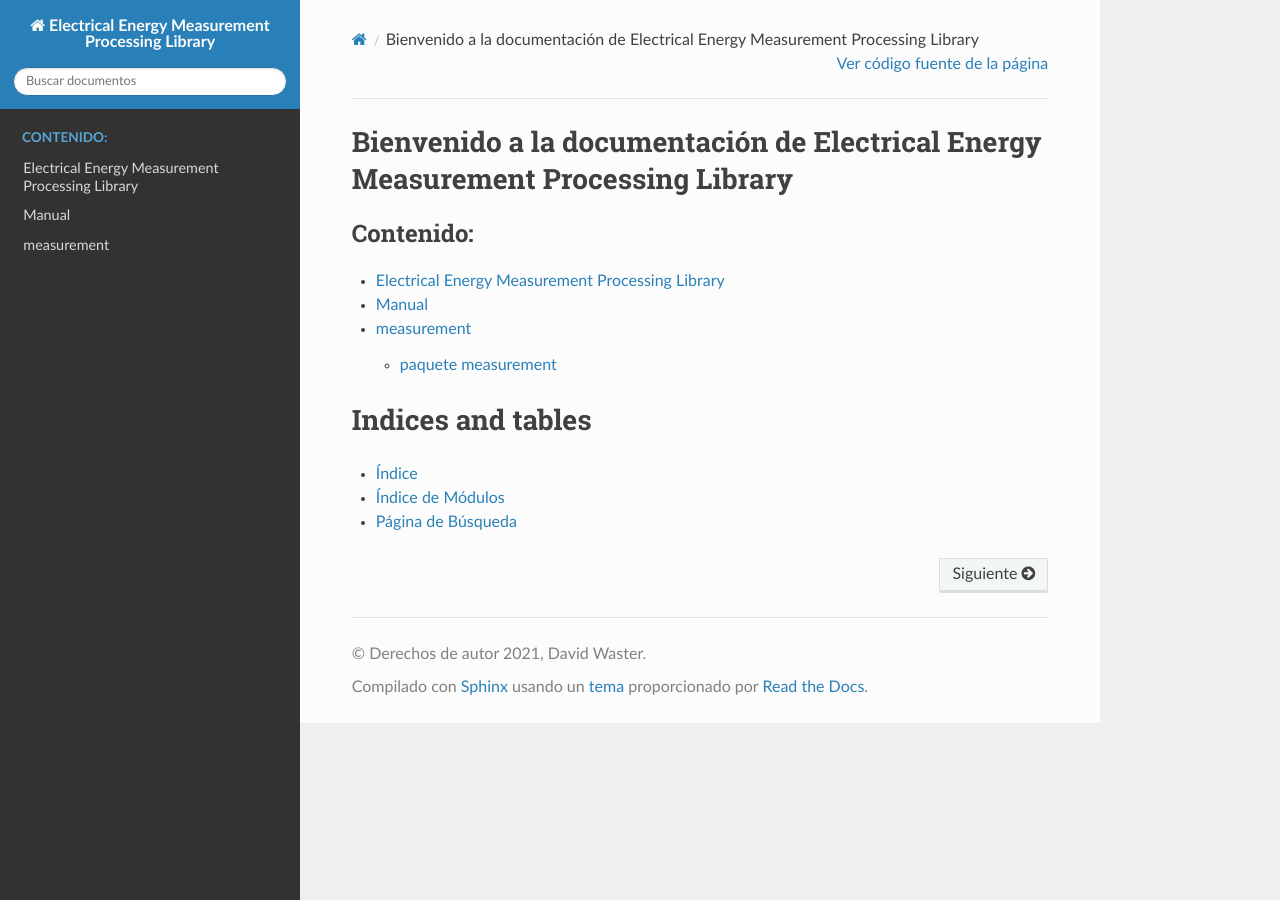
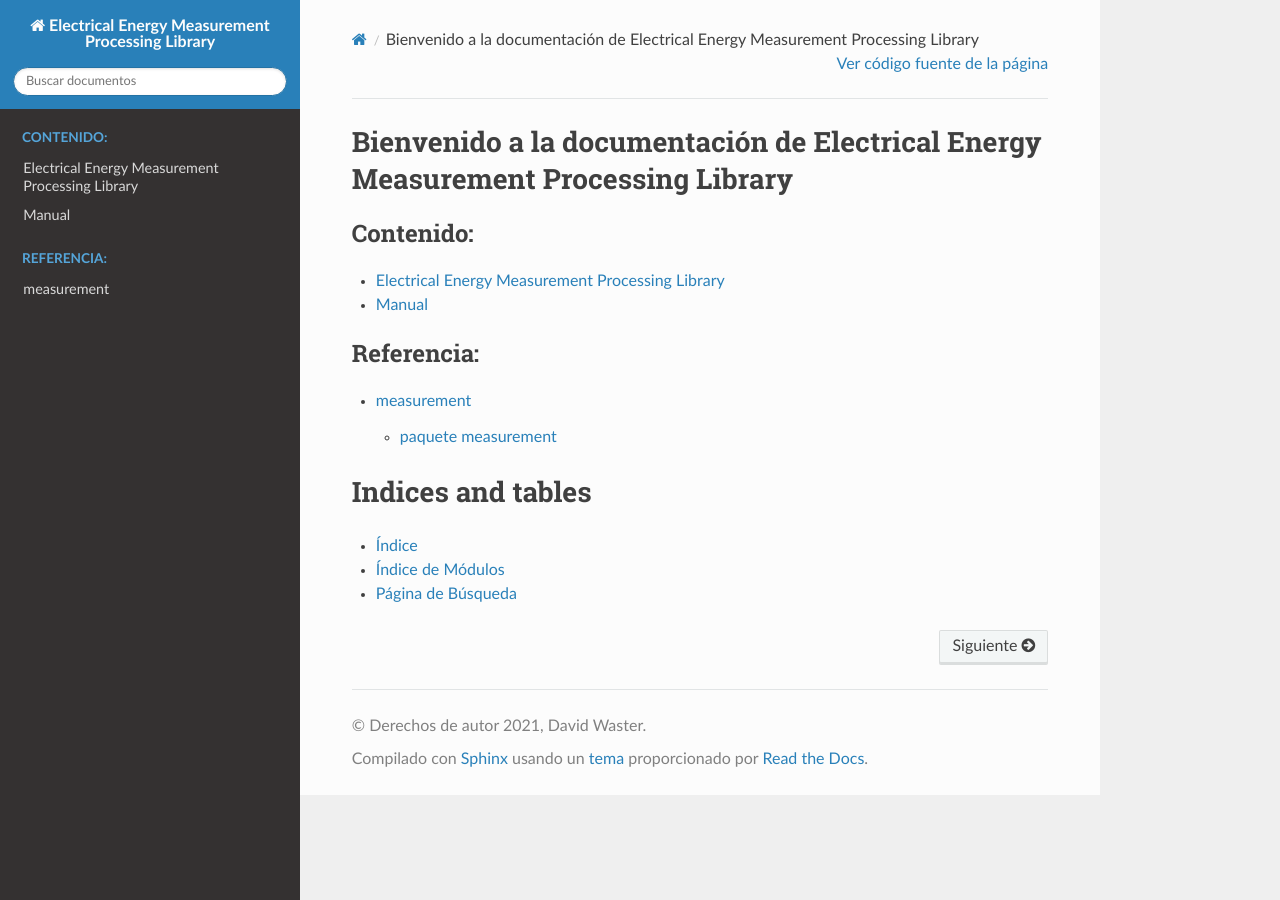
Before and after one commit to David256/measurement, a Sphinx documentation site: the page built from docs/source/index.rst, in a window 1280 px wide. Built offline with Sphinx 7.4.7 and the Read the Docs theme 2.0.0, drawn with Linux system fonts in a browser that asks for light colours.

Commit message:
Modify index.rst

```diff
--- a/docs/source/index.rst
+++ b/docs/source/index.rst
@@ -12,6 +12,11 @@ Bienvenido a la documentación de Electrical Energy Measurement Processing Libra
 
    readme
    get_started
+
+.. toctree::
+   :maxdepth: 2
+   :caption: Referencia:
+
    modules
 
 
```
